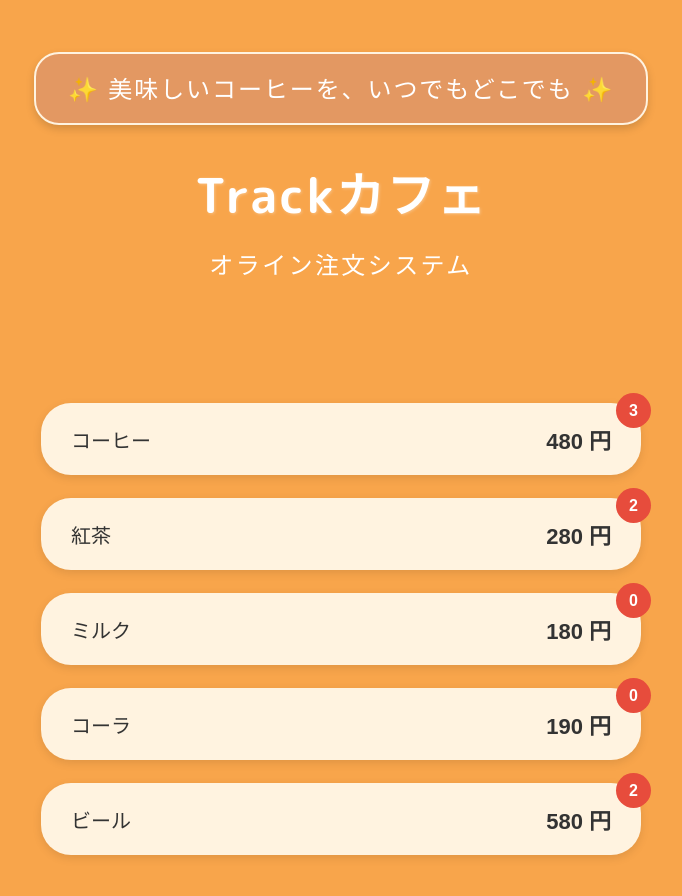
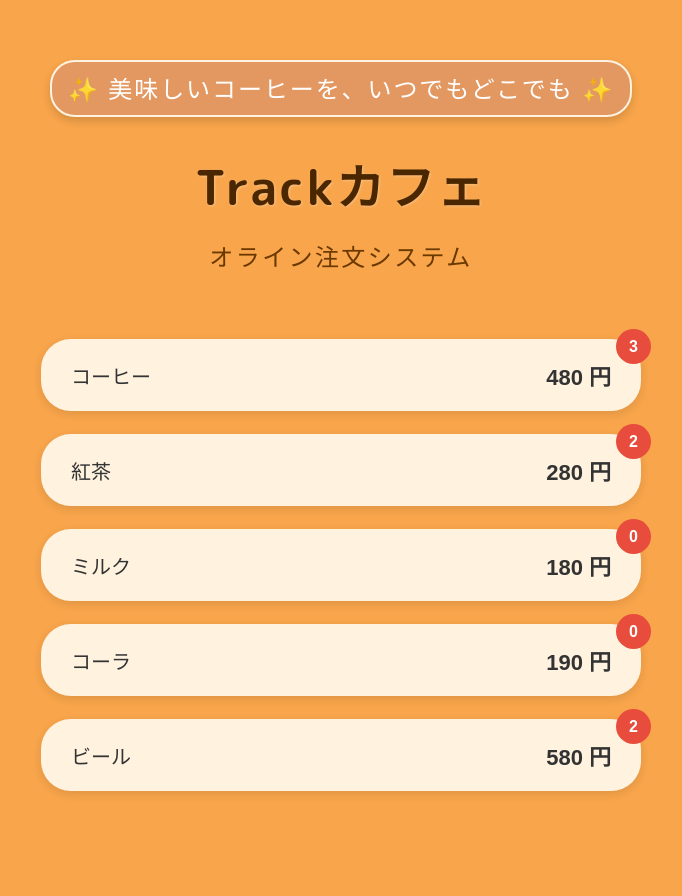
Before and after one commit to yrzcode/coffee-shop, a React (Create React App) app: page / in a window 1280 px wide. Shown: the top 896 px of the page, without its empty margins (299-981 px from the left). After the commit the page ends 858 px from the top, so only its background shows below. Built offline with nearby package versions, Linux system fonts and the light colour scheme.

Commit message:
adjust layout

```diff
--- a/src/App.tsx
+++ b/src/App.tsx
@@ -6,8 +6,8 @@ const App = () => {
     <div className="App">
       <header className="App-header">
         <SubTitle />
-        <h1>Trackカフェ</h1>
-        <p>オライン注文システム</p>
+        <h1 className="App-header-title">Trackカフェ</h1>
+        <p className="App-header-description">オライン注文システム</p>
       </header>
       <main className="App-main">
         <div className="drink-list">
--- a/src/sass/global.scss
+++ b/src/sass/global.scss
@@ -10,6 +10,8 @@ body {
 
 * {
   box-sizing: border-box;
+  margin: 0;
+  padding: 0;
   transition: all 0.3s ease;
 }
 
@@ -20,7 +22,7 @@ body {
 }
 
 .App-header {
-  padding: 2rem 0;
+  padding: $spacing-xl 0 0;
   display: flex;
   flex-direction: column;
   align-items: center;
@@ -43,19 +45,19 @@ body {
   margin-top: 2rem;
 }
 
-h1 {
+.App-header-title {
+  color: $text-primary;
   font-weight: 700;
   font-size: $font-size-xxl;
-  margin-bottom: $spacing-xs;
+  margin: $spacing-lg 0 $spacing-xs;
   letter-spacing: 0.05em;
   text-shadow: 1px 1px 3px rgba(255, 255, 255, 0.3);
-  color: white;
 }
 
-p {
+.App-header-description {
+  color: $text-secondary;
   font-weight: 400;
   font-size: $font-size-lg;
   margin-top: $spacing-xs;
   letter-spacing: 0.1em;
-  color: white;
 }
--- a/src/sass/subTitle.module.scss
+++ b/src/sass/subTitle.module.scss
@@ -8,7 +8,7 @@
   color: $text-light;
   background-color: $background-dark;
   margin: 0 $spacing-lg;
-  padding: $spacing-sm $spacing-lg;
+  padding: $spacing-xs $spacing-sm;
   border-radius: $border-radius-xl;
   box-shadow: $box-shadow-default;
   border: 2px solid $background-light;
```
